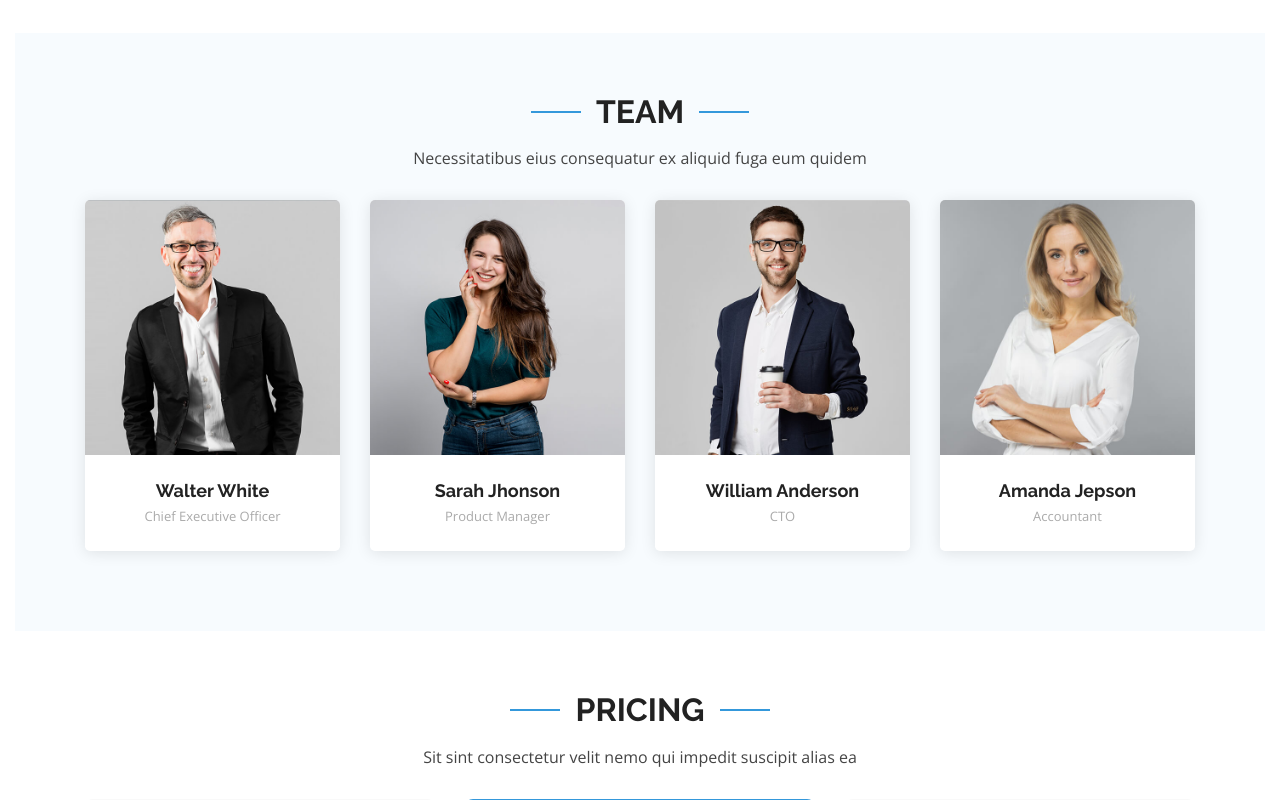
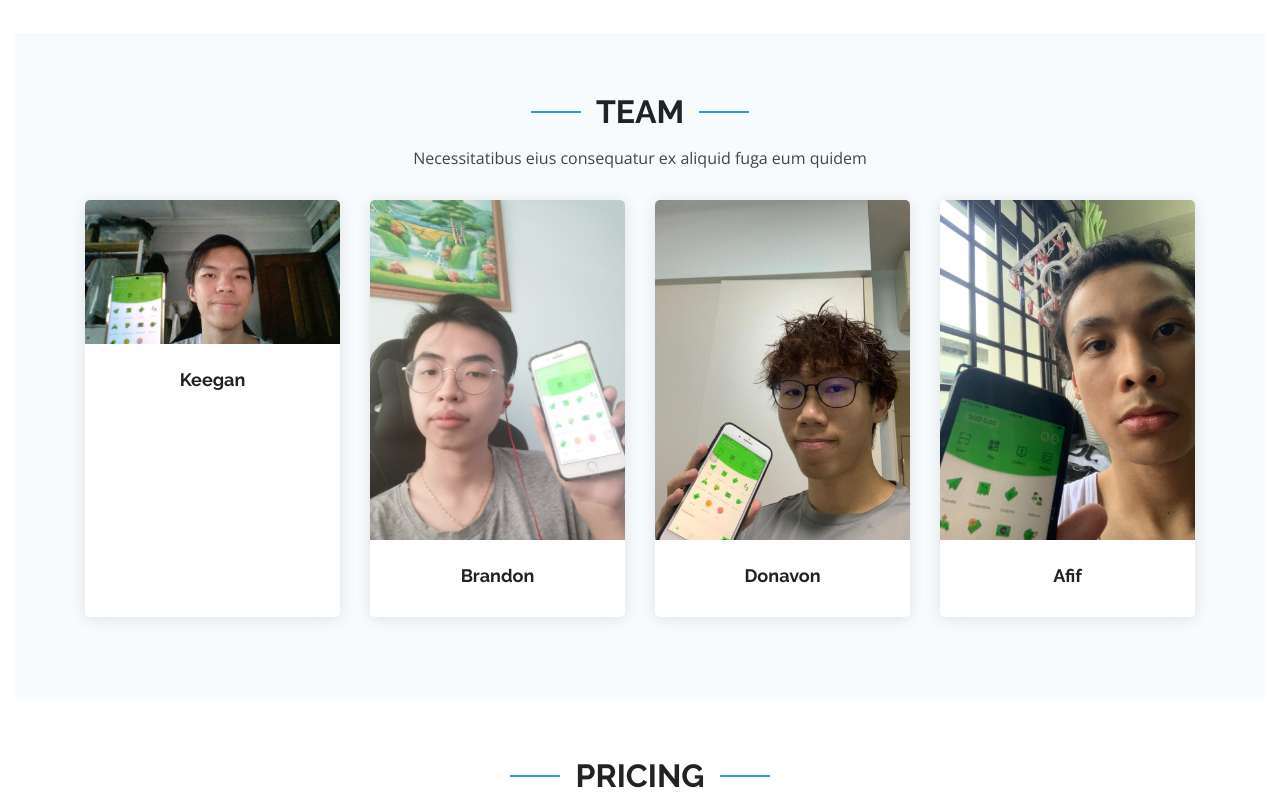
Before and after one commit to keeganyip/keeganyip.github.io, a Flask app: page / in a window 1280 px wide. Shown: the part 4901-5701 px from the top of the page. Run offline with Flask 2, Linux system fonts and the light colour scheme; some libraries are stand-ins or nearby versions.

Commit message:
team pic and nav bar

```diff
--- a/main.py
+++ b/main.py
@@ -1,4 +1,5 @@
 from flask import Flask, render_template, request, redirect, url_for, flash, session, Markup
+
 
 
 app = Flask(__name__)
--- a/templates/base.html
+++ b/templates/base.html
@@ -7,7 +7,9 @@
      <!-- Google Fonts -->
   <link href="https://fonts.googleapis.com/css?family=Open+Sans:300,300i,400,400i,600,600i,700,700i|Raleway:300,300i,400,400i,500,500i,600,600i,700,700i|Poppins:300,300i,400,400i,500,500i,600,600i,700,700i" rel="stylesheet">
 
-
+    {% block navbar %}
+        {% include 'includes/_navbar.html' %}
+    {% endblock %}
      <!-- Vendor CSS Files -->
   <link href="static/assets/vendor/bootstrap/css/bootstrap.min.css" rel="stylesheet">
   <link href="static/assets/vendor/icofont/icofont.min.css" rel="stylesheet">
--- a/templates/index.html
+++ b/templates/index.html
@@ -633,17 +633,17 @@
           <div class="col-lg-3 col-md-6 d-flex align-items-stretch">
             <div class="member" data-aos="fade-up" data-aos-delay="100">
               <div class="member-img">
-                <img src="static/assets/img/team/team-1.jpg" class="img-fluid" alt="">
+                <img src="static/assets/img/team/team-1.jpeg" class="img-fluid" alt="">
                 <div class="social">
-                  <a href=""><i class="icofont-twitter"></i></a>
-                  <a href=""><i class="icofont-facebook"></i></a>
-                  <a href=""><i class="icofont-instagram"></i></a>
+<!--                  <a href=""><i class="icofont-twitter"></i></a>-->
+                  <a href="https://www.facebook.com/the9devils9king" target="_blank"><i class="icofont-facebook"></i></a>
+                  <a href="https://www.instagram.com/helvakro/" target="_blank"><i class="icofont-instagram"></i></a>
                   <a href=""><i class="icofont-linkedin"></i></a>
                 </div>
               </div>
               <div class="member-info">
-                <h4>Walter White</h4>
-                <span>Chief Executive Officer</span>
+                <h4>Keegan</h4>
+                <span></span>
               </div>
             </div>
           </div>
@@ -651,17 +651,17 @@
           <div class="col-lg-3 col-md-6 d-flex align-items-stretch">
             <div class="member" data-aos="fade-up" data-aos-delay="200">
               <div class="member-img">
-                <img src="static/assets/img/team/team-2.jpg" class="img-fluid" alt="">
+                <img src="static/assets/img/team/team-2.jpeg" class="img-fluid" alt="">
                 <div class="social">
-                  <a href=""><i class="icofont-twitter"></i></a>
+<!--                  <a href=""><i class="icofont-twitter"></i></a>-->
                   <a href=""><i class="icofont-facebook"></i></a>
                   <a href=""><i class="icofont-instagram"></i></a>
                   <a href=""><i class="icofont-linkedin"></i></a>
                 </div>
               </div>
               <div class="member-info">
-                <h4>Sarah Jhonson</h4>
-                <span>Product Manager</span>
+                <h4>Brandon</h4>
+                <span></span>
               </div>
             </div>
           </div>
@@ -669,17 +669,17 @@
           <div class="col-lg-3 col-md-6 d-flex align-items-stretch">
             <div class="member" data-aos="fade-up" data-aos-delay="300">
               <div class="member-img">
-                <img src="static/assets/img/team/team-3.jpg" class="img-fluid" alt="">
+                <img src="static/assets/img/team/team-3.jpeg" class="img-fluid" alt="">
                 <div class="social">
-                  <a href=""><i class="icofont-twitter"></i></a>
+<!--                  <a href=""><i class="icofont-twitter"></i></a>-->
                   <a href=""><i class="icofont-facebook"></i></a>
                   <a href=""><i class="icofont-instagram"></i></a>
                   <a href=""><i class="icofont-linkedin"></i></a>
                 </div>
               </div>
               <div class="member-info">
-                <h4>William Anderson</h4>
-                <span>CTO</span>
+                <h4>Donavon</h4>
+                <span></span>
               </div>
             </div>
           </div>
@@ -687,17 +687,17 @@
           <div class="col-lg-3 col-md-6 d-flex align-items-stretch">
             <div class="member" data-aos="fade-up" data-aos-delay="400">
               <div class="member-img">
-                <img src="static/assets/img/team/team-4.jpg" class="img-fluid" alt="">
+                <img src="static/assets/img/team/team-4.jpeg" class="img-fluid" alt="">
                 <div class="social">
-                  <a href=""><i class="icofont-twitter"></i></a>
+<!--                  <a href=""><i class="icofont-twitter"></i></a>-->
                   <a href=""><i class="icofont-facebook"></i></a>
                   <a href=""><i class="icofont-instagram"></i></a>
                   <a href=""><i class="icofont-linkedin"></i></a>
                 </div>
               </div>
               <div class="member-info">
-                <h4>Amanda Jepson</h4>
-                <span>Accountant</span>
+                <h4>Afif</h4>
+                <span></span>
               </div>
             </div>
           </div>
```
Also changed, not shown: other parts of templates/index.html (+38 -38 lines), templates/includes/_navbar.html (added, +42 -0 lines), static/assets/img/team/team-1.jpeg (added), static/assets/img/team/team-1.jpg (deleted), static/assets/img/team/team-2.jpeg (added), static/assets/img/team/team-2.jpg (deleted), static/assets/img/team/team-3.jpeg (added), static/assets/img/team/team-3.jpg (deleted), static/assets/img/team/team-4.jpeg (added), static/assets/img/team/team-4.jpg (deleted).
